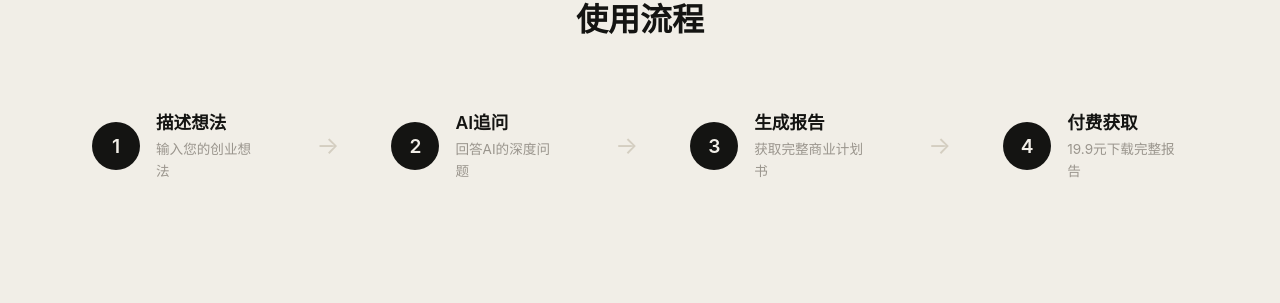
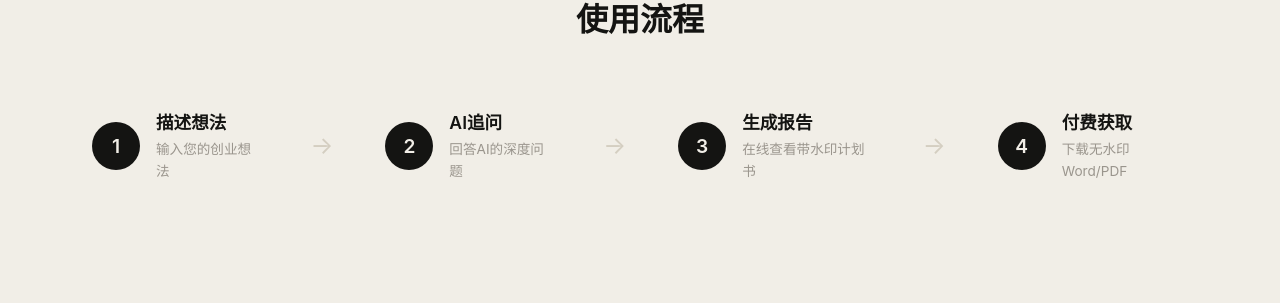
Before and after one commit to HuYee2025/BrandGPT, a Flask app: page / in a window 1280 px wide. Shown: the part 1507-1810 px from the top of the page. Run offline with Flask 3, Linux system fonts and the light colour scheme.

Commit message:
修改使用流程第3、4步描述

```diff
--- a/templates/index.html
+++ b/templates/index.html
@@ -366,7 +366,7 @@
                 <div class="step-number">3</div>
                 <div class="step-content">
                     <h4>生成报告</h4>
-                    <p>获取完整商业计划书</p>
+                    <p>在线查看带水印计划书</p>
                 </div>
             </div>
             <div class="step-arrow">→</div>
@@ -375,7 +375,7 @@
                 <div class="step-number">4</div>
                 <div class="step-content">
                     <h4>付费获取</h4>
-                    <p>19.9元下载完整报告</p>
+                    <p>下载无水印Word/PDF</p>
                 </div>
             </div>
         </div>
```
